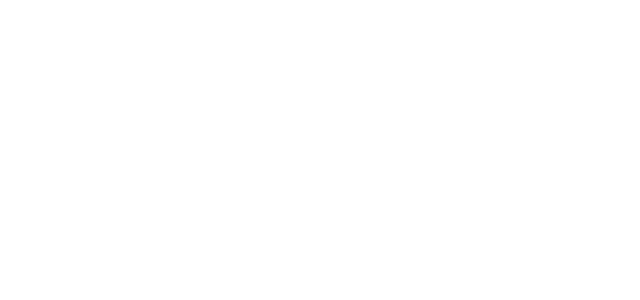
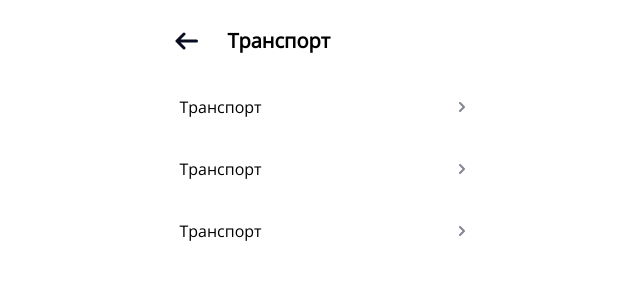
Before and after one commit to ASharksss/vezdesensmobile, a React (Create React App) app: page /subCategory in a window 1280 px wide. Before the commit this address had no page. Shown: the top 300 px of the page, without its empty margins (303-943 px from the left). Built offline with nearby package versions, Linux system fonts and the light colour scheme.

Commit message:
chat page

```diff
--- a/src/App.css
+++ b/src/App.css
@@ -21,6 +21,7 @@
 *::after {
     box-sizing: border-box;
     font-family: OpenSansRegular;
+    position: relative;
 }
 
 /* Убираем внутренние отступы */
--- a/src/App.js
+++ b/src/App.js
@@ -9,6 +9,7 @@
 import LayoutHeader from "./LayoutFooter";
 import LayoutAll from "./LayoutAll";
 import LayoutFooter from "./LayoutFooter";
+import SubCategoryPage from "./pages/SubCategoryPage";
 
 function App() {
   return (
@@ -27,6 +28,7 @@
 
           <Route path='/cardPage' element={<CardPage/>}/>
           <Route path='/dialog' element={<DialogPage/>}/>
+          <Route path='/subCategory' element={<SubCategoryPage/>}/>
 
         </Routes>
 
--- /dev/null
+++ b/src/components/CategoryList/CategoryList.jsx
@@ -0,0 +1,19 @@
+import React from 'react';
+import './category_list.css'
+import arrow from '../../asserts/car_arrow.svg'
+import {NavLink} from "react-router-dom";
+
+const CategoryList = () => {
+  return (
+    <NavLink to='/subCategory' className='noLink'>
+      <div className="category_item flex items-center space-between">
+        <span className='category_item-title'>Транспорт</span>
+        <img src={arrow} alt="" className='category_item-icon'/>
+      </div>
+    </NavLink>
+
+
+  );
+};
+
+export default CategoryList;
--- /dev/null
+++ b/src/components/CategoryList/category_list.css
@@ -0,0 +1,16 @@
+
+
+.category_item {
+    width: 345px;
+    height: 62px;
+    padding: 30px;
+}
+
+.category_item:hover {
+    background-color: rgba(246, 246, 246, 1);
+    border-radius: 10px;
+}
+
+.category_item-title {
+    font-size: 16px;
+}
--- a/src/components/Dialog/DialogRecipient.jsx
+++ b/src/components/Dialog/DialogRecipient.jsx
@@ -7,7 +7,7 @@
 
       <div className=''>
         <span className='mess_time '>5 января, 20:11</span>
-        {/*<div className="tringle"></div>*/}
+        {/* <div className="tringle"></div> */}
         <div className="message_block">
           dsfsdfsdfsdfsdfsdfsdf
         </div>
--- a/src/components/Header/Header.jsx
+++ b/src/components/Header/Header.jsx
@@ -1,13 +1,19 @@
-import React from 'react';
+import React, {useState} from 'react';
 import './header.css'
 import location_icon from '../../asserts/cardPage/location.svg'
 import burger_icon from '../../asserts/icons/menu_burger.svg'
+import burger_grey_icon from '../../asserts/menu_grey.svg'
 import search_icon from '../../asserts/icons/search.svg'
+import CategoryList from "../CategoryList/CategoryList";
 
 
 const Header = () => {
+
+  const [openCategory, setOpenCategory] = useState(false)
+
   return (
-    <div className='header'>
+
+    <div className={'header header_shadow'}>
       <div className="wrapper">
         <div className="header_location">
           <div className=" header_location-wrapper flex">
@@ -15,14 +21,43 @@
           </div>
         </div>
         <div className="flex header_search">
-          <button className='header_search_btn'><img src={burger_icon} alt='меню'/></button>
+          {
+            openCategory ?
+              <button className='header_search_btn_white' onClick={() => setOpenCategory(!openCategory)}>
+                <img src={burger_icon} alt='меню'/>
+              </button>
+              :
+              <button className='header_search_btn' onClick={() => setOpenCategory(!openCategory)}>
+                <img src={burger_icon} alt='меню'/>
+              </button>
+          }
+
           <div className="flex header_search_wrapper">
             <img className='header_search-icon' src={search_icon} alt=""/>
             <input className='header_search_input' placeholder='Искать объявления' type="text"/>
           </div>
+
+
         </div>
       </div>
+      {
+        openCategory ?
+          <div className='category_list'>
+            <CategoryList/>
+            <CategoryList/>
+            <CategoryList/>
+            <CategoryList/>
+            <CategoryList/>
+            <CategoryList/>
+            <CategoryList/>
+            <CategoryList/>
+            <CategoryList/>
+          </div> : null
+      }
+
     </div>
+
+
   );
 };
 
--- a/src/components/Header/header.css
+++ b/src/components/Header/header.css
@@ -4,11 +4,13 @@
     height: 147px;
     border-bottom-left-radius: 20px;
     border-bottom-right-radius: 20px;
-    box-shadow: 0px 5px 30px 0px rgba(38, 38, 38, 0.19);
     margin-bottom: 30px;
 }
 
+.header_shadow {
+    box-shadow: 0px 5px 30px 0px rgba(38, 38, 38, 0.19);
 
+}
 
 .header_location {
     padding-top: 20px;
@@ -32,6 +34,21 @@
     border-radius: 10px;
     padding: 19px 20px;
     margin-right: 5px;
+    cursor: pointer;
+    transition: .15s;
+}
+
+.header_search_btn_white {
+    width: 54px;
+    height: 54px;
+    background-color: rgba(131, 134, 144, 1);
+    border: none;
+    border-radius: 10px;
+    padding: 19px 20px;
+    margin-right: 5px;
+    cursor: pointer;
+    transition: .25s;
+
 }
 
 .header_search_wrapper {
@@ -54,3 +71,11 @@
     height: 22px;
     background-color: rgba(236, 236, 236, 1);
 }
+
+.category_list {
+    width: 355px;
+
+    background-color: rgba(255, 255, 255, 1);
+    margin-top: 20px;
+    z-index: 5;
+}
--- /dev/null
+++ b/src/pages/SubCategoryPage.jsx
@@ -0,0 +1,23 @@
+import React from 'react';
+import Back from "../ui/Back";
+import CategoryList from "../components/CategoryList/CategoryList";
+
+const SubCategoryPage = () => {
+  return (
+    <div className='subCategory'>
+      <div className="subCategory_header flex items-center">
+        <Back/>
+        <h1 className='subCategory_header-title'>Транспорт</h1>
+
+      </div>
+      <div className="category_list">
+        <CategoryList/>
+        <CategoryList/>
+        <CategoryList/>
+      </div>
+
+    </div>
+  );
+};
+
+export default SubCategoryPage;
--- a/src/pages/pages.css
+++ b/src/pages/pages.css
@@ -228,7 +228,6 @@
     width: 100%;
     height: 100%;
     background-color: transparent;
-
     border: none;
     resize: none;
     outline: none;
@@ -237,3 +236,16 @@
 .chat_icon {
     margin-right: 21px;
 }
+
+
+/* SubCategoryPage */
+
+.subCategory_header {
+    margin-top: 26px;
+    margin-left: 25px;
+}
+
+.subCategory_header-title {
+    margin-left: 30px;
+    font-size: 20px;
+}
--- /dev/null
+++ b/src/ui/Back.jsx
@@ -0,0 +1,17 @@
+import React from 'react';
+import arrow from '../asserts/cardPage/back_arrow.svg'
+import {useNavigate} from "react-router";
+
+
+const Back = () => {
+
+  const navigate = useNavigate()
+
+  return (
+    <div onClick={() => navigate(-1)}>
+      <img src={arrow} alt=""/>
+    </div>
+  );
+};
+
+export default Back;
```
Also changed, not shown: src/asserts/car_arrow.svg (added), src/asserts/menu_grey.svg (added).
